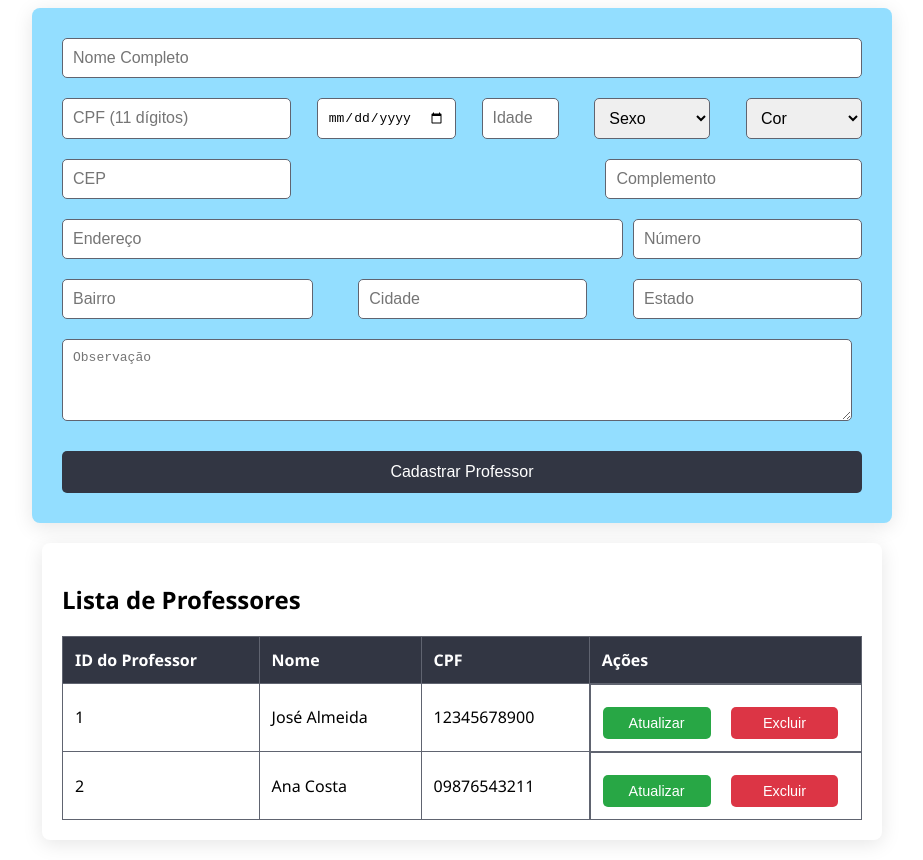
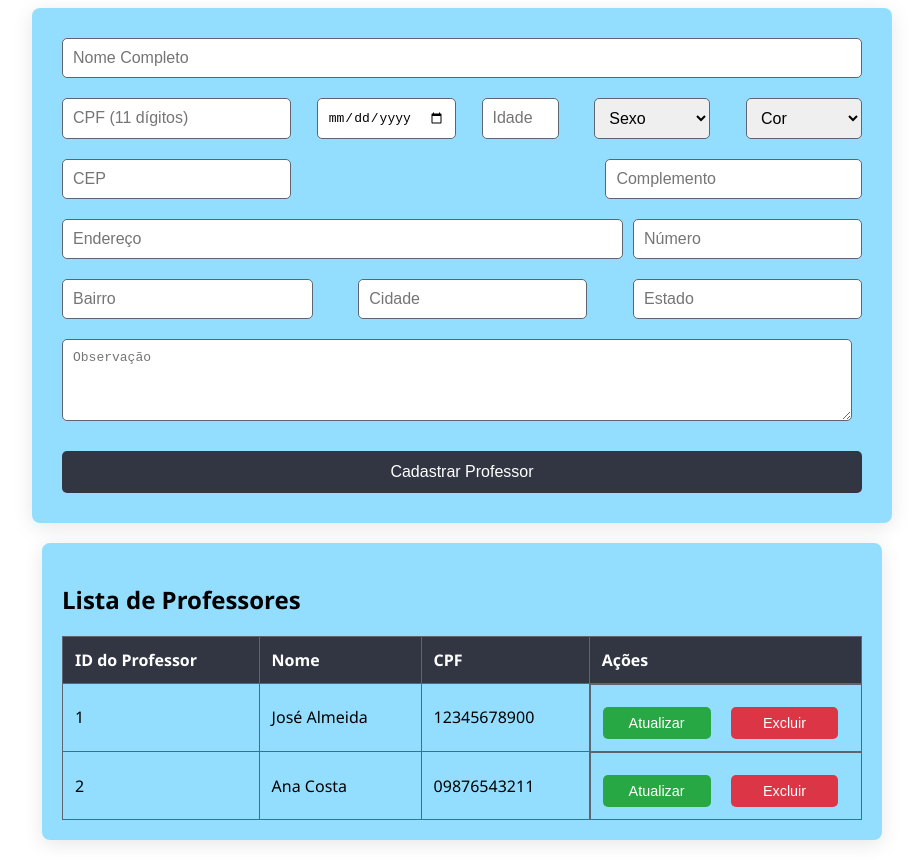
Before and after one commit to Auriacarvalho/Casa-da-Musica, a website: page Professores.html in a window 1280 px wide. Shown: the part 124-984 px from the top of the page, without its empty margins (178-1101 px from the left). Drawn offline with Linux system fonts and the light colour scheme.

Commit message:
Update Professores.html

```diff
--- a/Professores.html
+++ b/Professores.html
@@ -66,7 +66,7 @@
         .table-container {
             max-width: 800px;
             margin: 0 auto;
-            background: #ffffff; /* Cor da tabela */
+            background: #93deff; /* Cor da tabela */
             padding: 20px;
             border-radius: 8px;
             box-shadow: 0 4px 20px rgba(0, 0, 0, 0.1);
```
